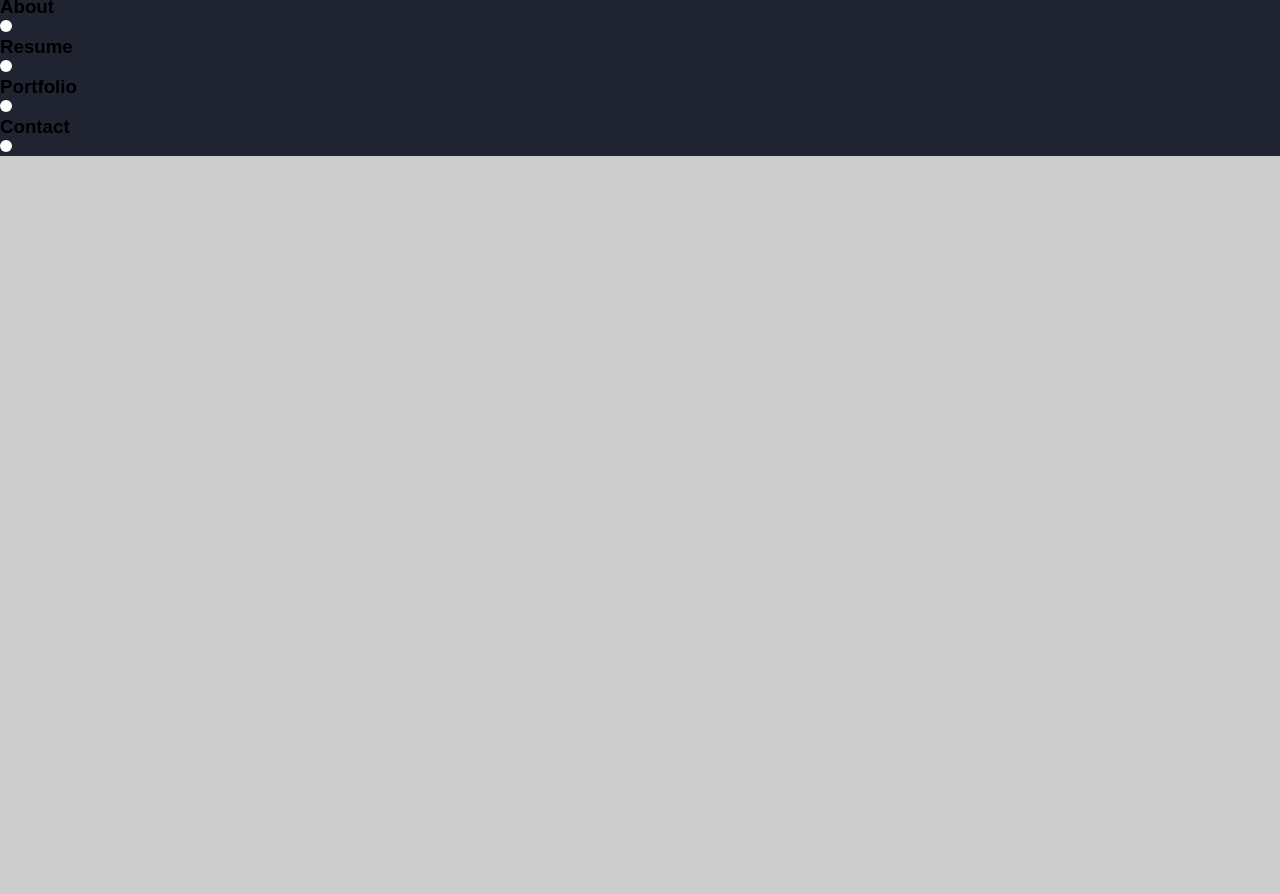
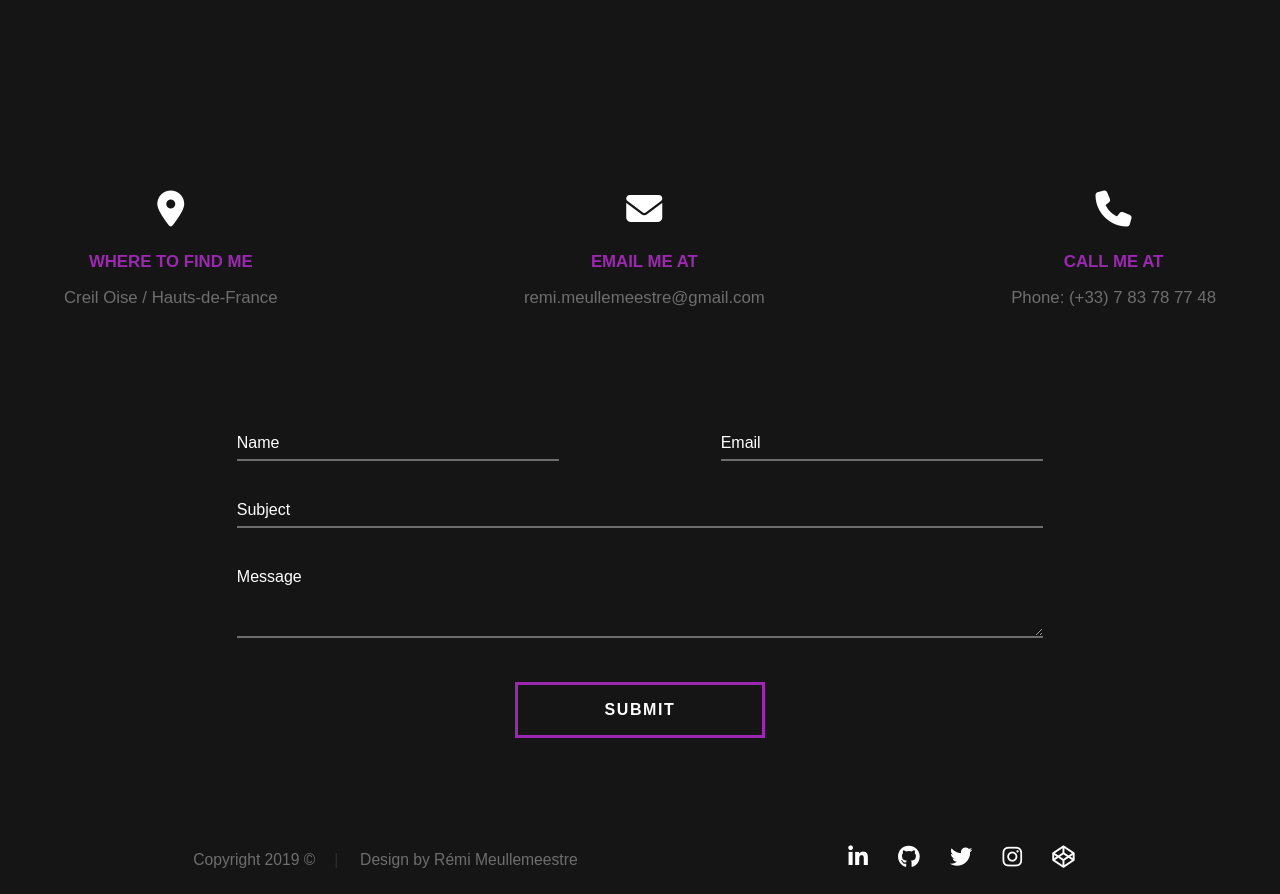
Before and after one commit to Remondo02/portfolio, a PHP site: page / in a window 1280 px wide. Shown: the part 3399-4293 px from the top of the page. Before the commit the page ends 3555 px from the top, so only its background shows below. Run offline with PHP 8.4, Linux system fonts and the light colour scheme; some libraries are stand-ins or nearby versions.

Commit message:
HTML links, form below + opti CSS with grid, form CSS & right navigation

```diff
--- a/index.html
+++ b/index.html
@@ -453,7 +455,7 @@
               </svg>
             </div>
             <div class="page-3">
-              <h3>Resume</h3>
+              <h3>Portfolio</h3>
               <svg
                 class="slide"
                 width="12"
@@ -466,19 +468,6 @@
               </svg>
             </div>
             <div class="page-4">
-              <h3>Portfolio</h3>
-              <svg
-                class="slide"
-                width="12"
-                height="12"
-                viewBox="0 0 12 12"
-                fill="none"
-                xmlns="http://www.w3.org/2000/svg"
-              >
-                <circle cx="6" cy="6" r="6" fill="white" />
-              </svg>
-            </div>
-            <div class="page-5">
               <h3>Contact</h3>
               <svg
                 class="slide"
--- a/styles.css
+++ b/styles.css
@@ -15,12 +17,37 @@
   font-family: "Poppins", sans-serif;
 }
 
+.portfolio {
+  color: white;
+  background: radial-gradient(rgba(43, 55, 961), rgba(11, 16, 35, 1));
+}
+
+nav {
+  min-height: 10vh;
+  width: 90%;
+  margin: auto;
+  display: flex;
+  justify-content: space-between;
+  align-items: center;
+  padding: 20px 0px;
+}
+
+.logo-name {
+  font-size: 20px;
+}
+
 #logo {
   /* position: absolute;
   top: 50%;
   left: 50%;
   transform: translate(-50%, -50%); */
   animation: fill 0.5s ease forwards 3s;
+}
+
+.page {
+  min-height: 90vh;
+  display: grid;
+  grid-template-columns: 5% 1fr 1fr 1fr 5%;
 }
 
 #logo path:nth-child(1) {
@@ -489,21 +541,30 @@
 ***********************************/
 
 .form__container {
-  position: absolute;
-  top: 50%;
-  left: 50%;
-  transform: translate(-50%, -50%);
-  width: 50%;
-  background: white;
-  padding: 40px;
-  box-sizing: border-box;
-  border: 1px solid rgba(0, 0, 0, 0.1);
-  box-shadow: 0 5px 10px rgba(0, 0, 0, 0.2);
+  /* display: grid; */
+  /* grid-template-columns: 1fr;
+  grid-column: 2/5; */
+  display: grid;
+  grid-column: 2/5;
+  /* position: absolute; */
+  /* top: 50%; */
+  /* left: 50%; */
+  /* transform: translate(-50%, -50%); */
+  /* background: white; */
+  /* padding: 40px 15%; */
+  margin: 0 15%;
+  /* box-sizing: border-box; */
+  /* border: 1px solid rgba(0, 0, 0, 0.1);
+  box-shadow: 0 5px 10px rgba(0, 0, 0, 0.2); */
 }
 .form__container__header__flex {
   display: flex;
   justify-content: space-between;
 }
+
+/* .form__container__header__message {
+  padding-bottom: 1.2em;
+} */
 
 .form__container input {
   padding: 10px 0;
@@ -513,7 +574,7 @@
 .form__container textarea {
   height: 80px;
   padding: 10px 0;
-  margin-bottom: 40px;
+  margin-bottom: 40px !important;
 }
 
 .form__container__header__name,
@@ -528,19 +589,42 @@
   box-shadow: none;
   outline: none;
   border: none;
-  border-bottom: 2px solid #999;
+  border-bottom: 2px solid #6e6e6e;
+  background: none;
 }
 
 .form__container textarea {
   margin-bottom: 20px;
 }
 .form__container input[type="submit"] {
-  border-bottom: none;
+  /* border-bottom: none;
   cursor: pointer;
-  background: #f7497d;
+  background: #9c27b0;
   color: white;
   margin-bottom: 0;
+  text-transform: uppercase; */
+  box-sizing: border-box;
+  display: flex;
+  background: transparent;
+  color: #313131;
+  border: solid 3px #9c27b0 !important;
+  cursor: pointer;
+  font-size: 1em;
+  padding: 1em 1.5em;
+  text-decoration: none;
+  font-weight: bold;
   text-transform: uppercase;
+  width: 250px;
+  margin: 0 auto;
+  justify-content: center;
+}
+
+.form__container input[type="submit"]:hover {
+  border-color: #9c27b0 !important;
+  /* background-color: #9c27b0; */
+  transition: all 0.3s ease-in-out;
+  color: #9c27b0;
+  filter: brightness(85%);
 }
 
 .form__container form div {
@@ -551,9 +635,10 @@
   position: absolute;
   top: 10px;
   left: 0;
-  color: #999;
+  color: white;
   transition: 0.5s;
   pointer-events: none;
+  font-size: 1em;
 }
 
 .form__container input:focus ~ label,
@@ -581,19 +670,19 @@
 .contact {
   background: #151515;
   padding-top: 12rem;
-  padding-bottom: 7.2rem;
 }
 
 .contact__info {
   display: grid;
-  grid-template-columns: repeat(3, 400px);
+  grid-column: 2/5;
+  grid-template-columns: repeat(3, auto);
   justify-content: center;
   align-content: center;
-  margin: 4.8rem 0 4.8em;
+  margin: 0 0 4.8em;
   font-family: "poppins-regular", sans-serif;
   font-size: 1.5em;
   align-items: center;
-  justify-content: center;
+  justify-content: space-between;
   text-align: center;
 }
 
@@ -631,11 +720,12 @@
 
 .social {
   display: grid;
-  grid-template-columns: repeat(2, 400px);
-  padding-bottom: 3rem;
+  grid-column: 2/5;
+  grid-template-columns: repeat(2, auto);
+  padding: 4.8em 0 1em;
   font-size: 1.4rem;
   font-family: "poppins-regular", sans-serif;
-  justify-content: center;
+  justify-content: space-around;
 }
 
 .social .social__container__right__items a,
@@ -648,13 +738,16 @@
   transition: all 0.3s ease-in-out;
 }
 
-.social .social__container {
+/* .social .social__container {
   display: flex;
-}
+} */
+
+/* .social {
+  grid-column: 3/4;
+} */
 
 .social__container__right {
   text-align: right;
-  float: right;
 }
 
 .social .social__container__right__items {
@@ -688,6 +781,50 @@
 }
 .social .copyright span:last-child::after {
   display: none;
+}
+
+/****************************
+Navigation right
+************************/
+
+.pages {
+  position: absolute;
+  right: 5%;
+  top: 50%;
+  transform: translateY(-50%);
+}
+
+.pages > div {
+  display: flex;
+  align-items: center;
+  justify-content: space-between;
+}
+
+.pages h3 {
+  padding: 20px;
+}
+
+.pages svg {
+  cursor: pointer;
+  opacity: 0.5;
+  transform: scale(2);
+}
+
+.pages svg:hover {
+  animation: dot 0.5s ease-in-out infinite alternate;
+}
+
+.pages svg.active {
+  opacity: 1;
+}
+
+@keyframes dot {
+  0% {
+    transform: scale(2);
+  }
+  100% {
+    transform: scale(3);
+  }
 }
 
 /* footer {
```
Also changed, not shown: other parts of index.html (+39 -37 lines), other parts of styles.css (+45 -14 lines).
